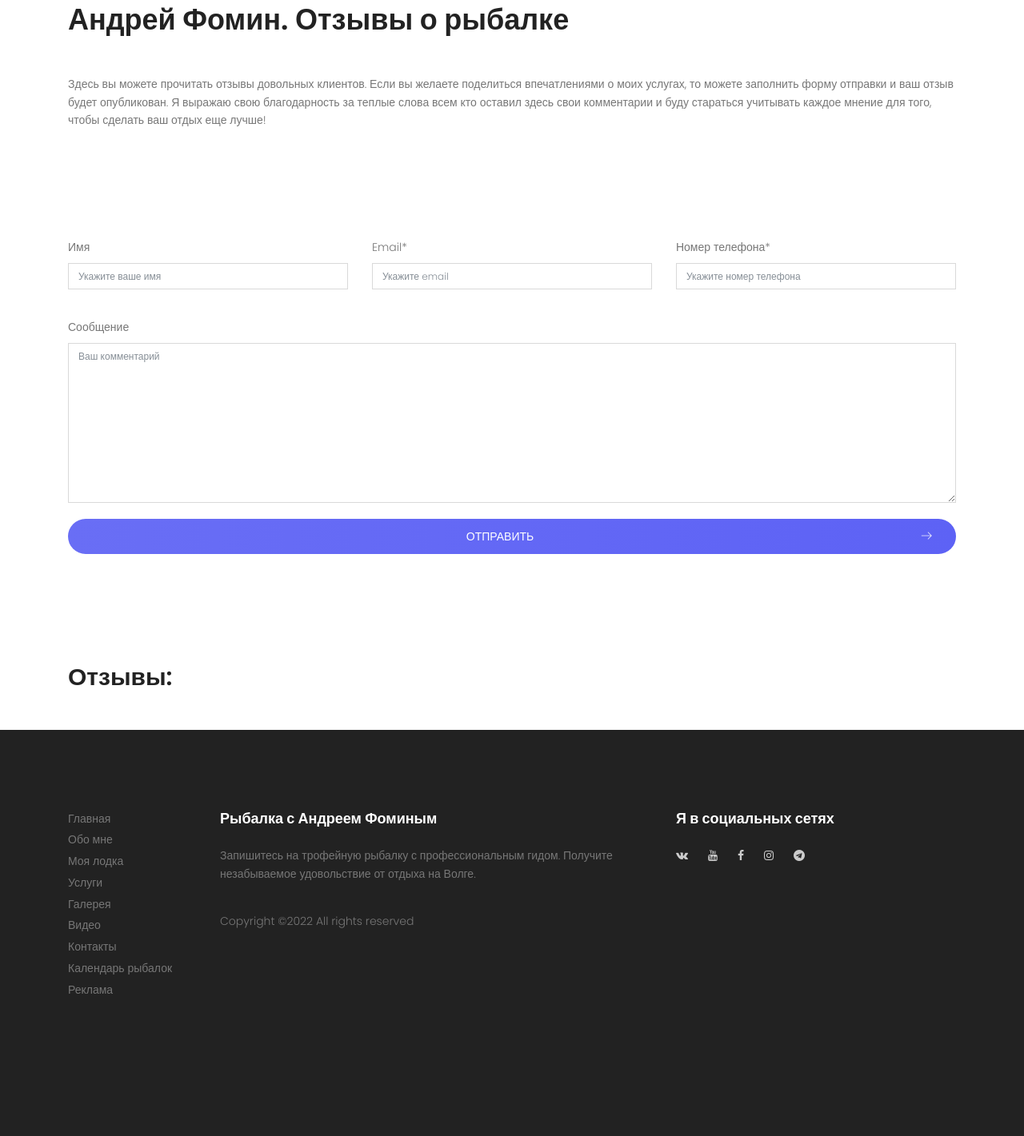
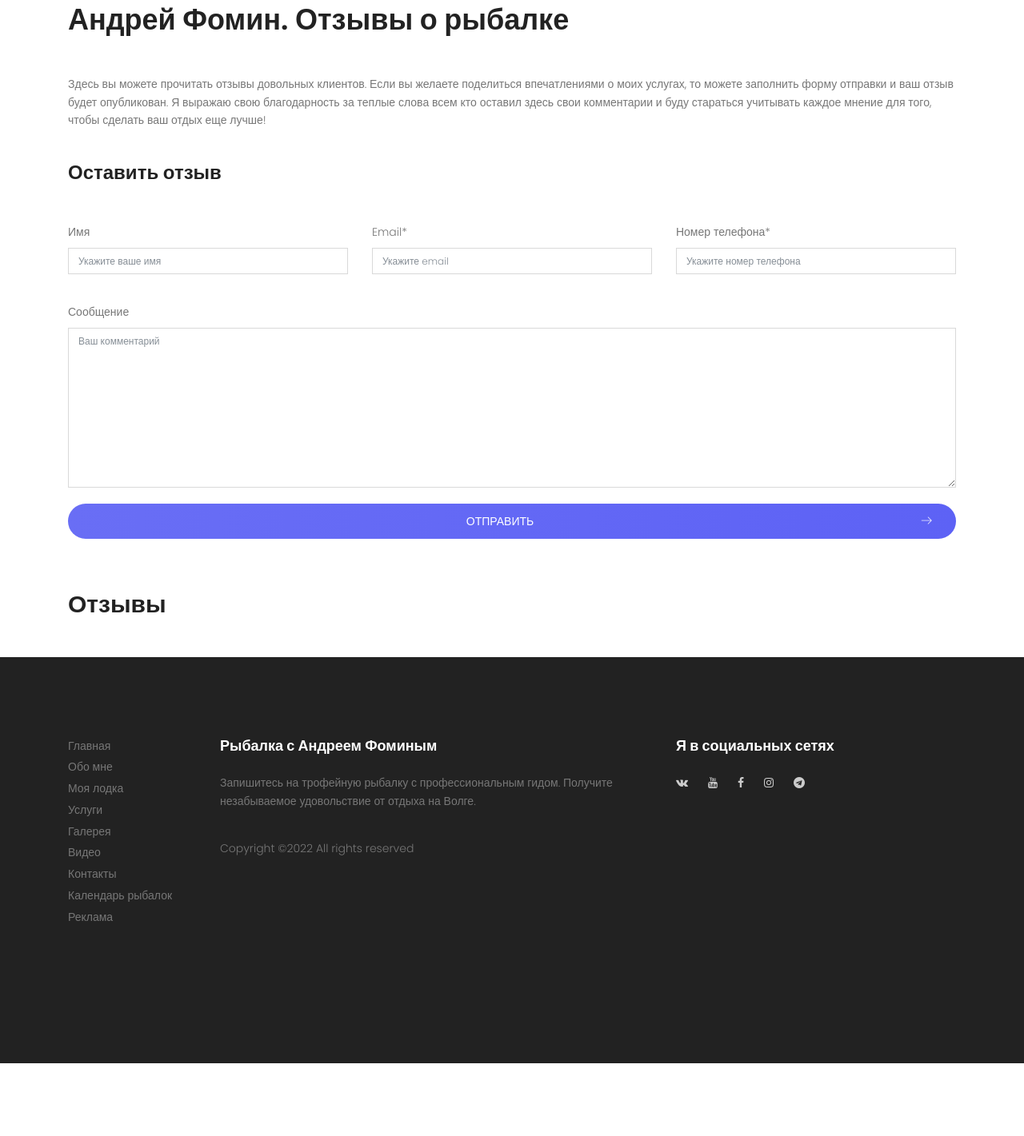
Before and after one commit to dgolov/FominFishing, a Django app: page /reviews in a window 1280 px wide. Shown: the part 732-2153 px from the top of the page at 80% size. After the commit the page ends 2062 px from the top, so only its background shows below. Run offline with Django 4.2, Linux system fonts and the light colour scheme; data that the repository does not hold is empty; some libraries are stand-ins or nearby versions.

Commit message:
Fixed reviews

```diff
--- a/templates/reviews.html
+++ b/templates/reviews.html
@@ -36,7 +36,7 @@
             </div>
         </div>
     </div>
-    <section class="contact-area section-gap" id="contact">
+    <section class="contact-area" id="contact">
         {% if messages %}
             <div class="alert alert-success" role="alert">
                 <ul class="messages">
@@ -50,6 +50,7 @@
             </div>
         {% endif %}
         <div class="container">
+            <h3 class="title mt-4 mb-5">Оставить отзыв</h3>
             <form class="form-area" method="post" class="contact-form text-right">
                 <div class="row">
                     <div class="col-lg-4 form-group">
@@ -80,14 +81,14 @@
         </div>
     </section>
     <div class="whole-wrap">
-        <div class="container mb-5">
-            <div class="row mb-4">
+        <div class="container mb-5 mt-5">
+            <div class="row">
                 <div class="col-md-12">
-                    <h2 class="title">Отзывы:</h2>
+                    <h2 class="title">Отзывы</h2>
                 </div>
             </div>
             {% for rewiew in reviews %}
-                <div class="row" style="border-bottom: 1px dotted #eee; padding: 50px 0;">
+                <div class="row mx-3" style="border-bottom: 1px dotted #eee; padding: 50px 0;">
                     <h5>{{ rewiew.name }}</h5>
                     <p style="margin-top: 20px;">{{ rewiew.comment }}</p>
                     <small style="float: right;">{{ rewiew.created_at }}</small>
```
